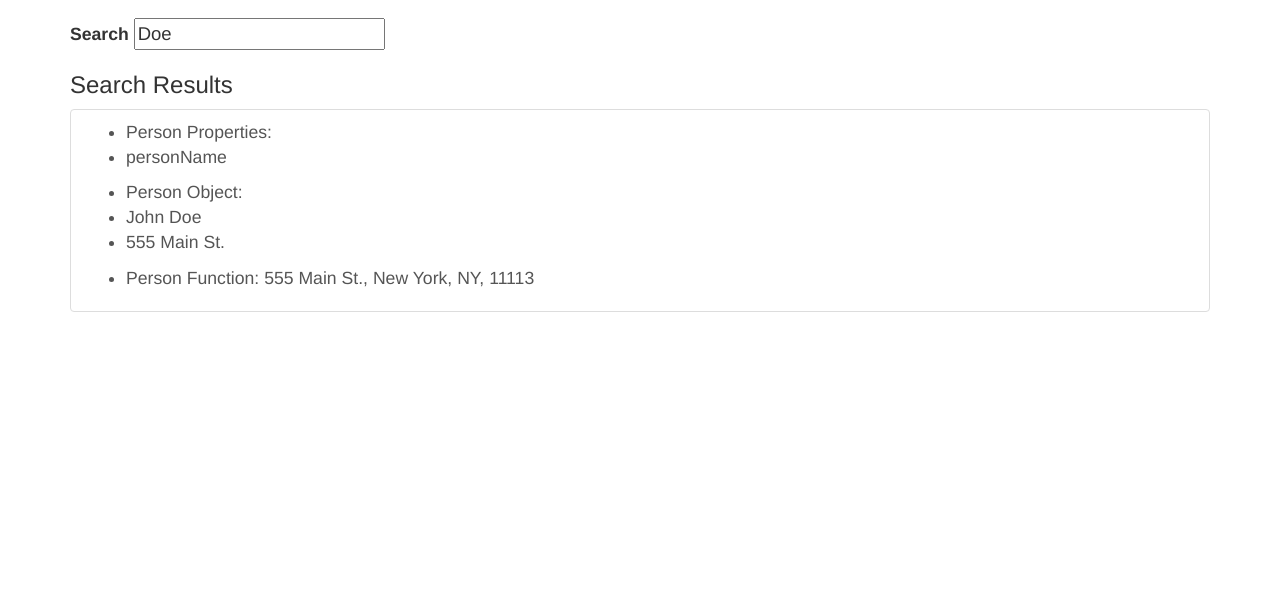
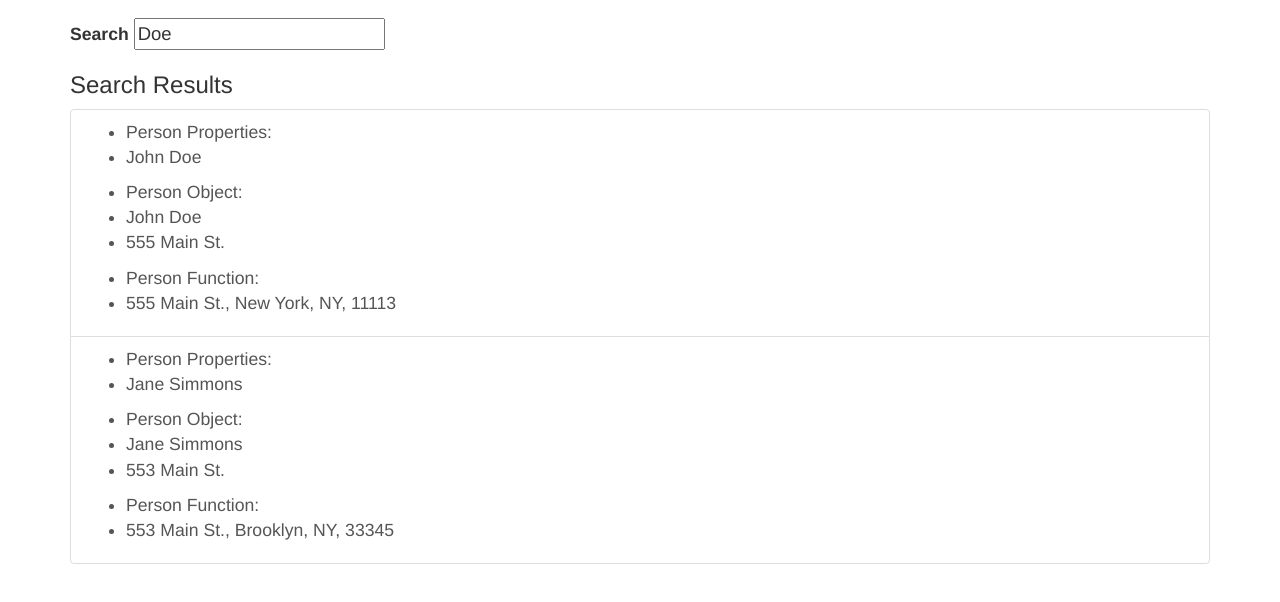
Before and after one commit to matt16749-zz/Angular-Directive-Example, a plain HTML site: page index.htm in a window 1280 px wide. Shown: the part 54-656 px from the top of the page. Drawn offline with nearby package versions, Linux system fonts and the light colour scheme; some packages are replaced by stand-ins of ours.

```diff
--- a/app.js
+++ b/app.js
@@ -30,13 +30,20 @@
 
   mainController.$inject = ['$scope', '$log'];
   function mainController($scope, $log){
-    $scope.person ={
+    $scope.people = [{
       name: 'John Doe',
       address: '555 Main St.',
       city: 'New York',
       state: 'NY',
       zip: '11113'
-    }
+    },
+    {
+      name: 'Jane Simmons',
+      address: '553 Main St.',
+      city: 'Brooklyn',
+      state: 'NY',
+      zip: '33345'
+    }]
 
     $scope.formattedAddress = function(person){
       return person.address + ', ' + person.city + ', ' + person.state + ', ' + person.zip;
@@ -53,7 +60,7 @@
     return {
       restrict: 'AECM', //Determine how to call this directive in the html either only as an 'A'ttribute,'E'lement,'C'lass, or Co'M'ment
       templateUrl: 'directives/searchresult.html',
-      replate: true, //Will replace html directve with the template.
+      replace: true, //Will replace html directve with the template.
       scope: { //changes the $scope property of the directive.
         personName: "@", //@ sign means attribute being fed where searchresult directive is called is just text. 1 way binding.
         personObject: "=", // = sign is two way binding. Whatever happens to the object inside the directive will affect the object in controller.
@@ -63,3 +70,8 @@
   }
 
 })();
+
+//Directive Flow:
+  // 1. Directive with attributes from parent template is invoked
+  // 2. Information flows to directive constructor which is a function that returns an object
+  // 3. templateUrl attribute in the directive constructor gives a file location to where directive.html is invoked.
--- a/directives/searchresult.html
+++ b/directives/searchresult.html
@@ -1,7 +1,7 @@
 <a href="#" class="list-group-item">
   <ul>
     <li>Person Properties:</li>
-    <li>personName</li>
+    <li>{{personName}}</li>
   </ul>
 
   <ul>
@@ -11,7 +11,8 @@
   </ul>
 
   <ul>
-    <li>Person Function: {{ formattedAddressFunction({parameter: personObject }) }}</li>
+    <li>Person Function: </li>
+    <li>{{ formattedAddressFunction({parameter: personObject }) }}</li>
     <!--  personObject in the object map came as an attribute from the main.html template where search-function directive was called.  -->
   </ul>
 
--- a/pages/main.html
+++ b/pages/main.html
@@ -3,5 +3,5 @@
 
 <h3>Search Results</h3>
 <div class="list-group">
-  <search-result person-name="{{ person.name }}" person-object="person" formatted-address-function="formattedAddress(parameter)"></search-result>
+  <search-result person-name="{{ person.name }}" person-object="person" formatted-address-function="formattedAddress(parameter)" ng-repeat="person in people"></search-result>
 </div>
```
